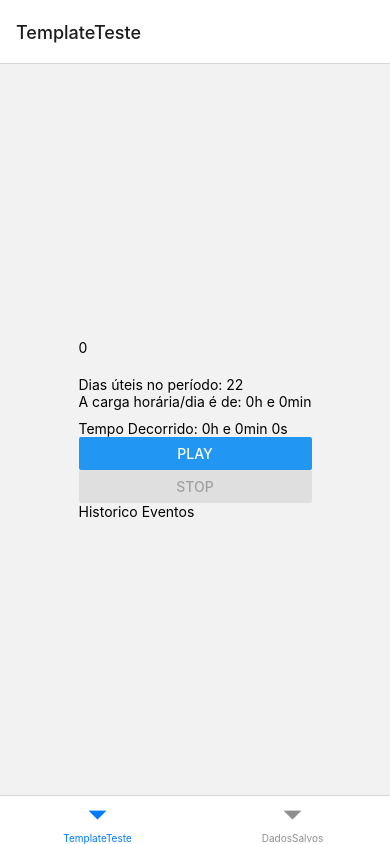
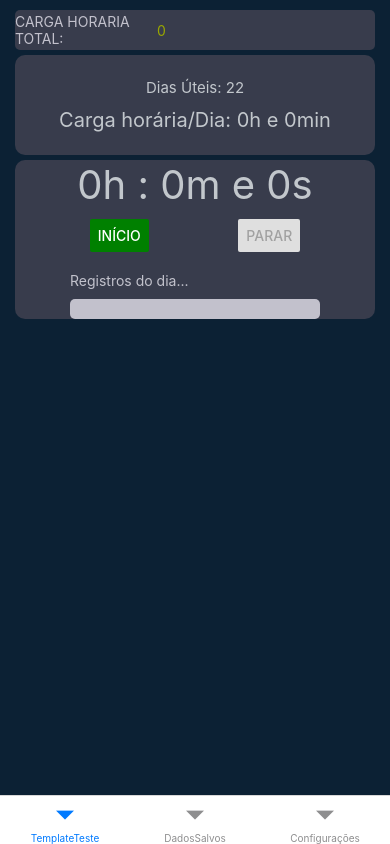
Before and after one commit to AndersonAPinto/react-nativeCheckPoint, a React Native app: screen / in a window 390 px wide. Built offline with nearby package versions, Linux system fonts and the light colour scheme.

Commit message:
update style. APP

```diff
--- a/App.js
+++ b/App.js
@@ -2,7 +2,7 @@ import React from 'react';
 import { NavigationContainer } from '@react-navigation/native';
 import { createNativeStackNavigator } from '@react-navigation/native-stack';
 import Tabs from './src/Tabs';
-
+import Tela from './src/Tela';
 const Stack = createNativeStackNavigator();
 
 export default function App() {
--- a/package.json
+++ b/package.json
@@ -9,6 +9,8 @@
     "web": "expo start --web"
   },
   "dependencies": {
+    "@emotion/styled": "^11.11.0",
+    "@mui/icons-material": "^5.15.11",
     "@react-native-async-storage/async-storage": "1.21.0",
     "@react-native-community/datetimepicker": "^7.6.2",
     "@react-navigation/bottom-tabs": "^6.5.14",
@@ -24,7 +26,9 @@
     "react-native-datepicker": "^1.7.2",
     "react-native-safe-area-context": "4.8.2",
     "react-native-screens": "~3.29.0",
-    "react-native-sound": "^0.11.2"
+    "react-native-sound": "^0.11.2",
+    "react-native-vector-icons": "^10.0.3",
+    "styled-components": "^6.1.8"
   },
   "devDependencies": {
     "@babel/core": "^7.20.0"
--- a/src/CalculadoraDiasUteis.js
+++ b/src/CalculadoraDiasUteis.js
@@ -5,7 +5,7 @@ import Cronometro from './Cronometro';
 import { SafeAreaView } from 'react-native-safe-area-context';
 
 
-const CalculadoraDiasUteis = ({cargaHoraria}) => {
+const CalculadoraDiasUteis = ({ cargaHoraria }) => {
     const [diasUteis, setDiasUteis] = useState(0);
 
     useEffect(() => {
@@ -43,25 +43,39 @@ const CalculadoraDiasUteis = ({cargaHoraria}) => {
     console.log('cargaHoraria recebida em CalculadoraDiasUteis:', cargaHoraria);
 
     return (
-        <SafeAreaView style={styles.container}>
+
             <View>
-                <Text>Dias úteis no período: {diasUteis}</Text>
-                <Text style={styles.textCargaH}>A carga horária/dia é de: {cargaHorariaFormatada}</Text>
+                <View style={styles.container}>
+                    <Text style={styles.textCargaUteis}>Dias Úteis: {diasUteis}</Text>
+                    <Text style={styles.textCargaHoraria}>Carga horária/Dia: {cargaHorariaFormatada}</Text>
+                </View>
                 <Cronometro cargaHorariaFormatada={cargaHorariaFormatada} />
             </View>
-        </SafeAreaView>
+
     );
 };
 
 const styles = StyleSheet.create({
-    textCargaH: {
-        marginBottom: 10,
+    container: {
+        width: 'auto',
+        height: 100,
+        marginLeft: 15,
+        marginRight: 15,
+        borderRadius: 10,
+        backgroundColor: '#383c4c',
+        alignItems:'center',
+        justifyContent:'center',
+        marginBottom: 5,
     },
-    container:{
-        flex:1,
-        justifyContent:'center',
-        alignItems:'center',
+    textCargaHoraria:{
+        color: '#C2C7CC',
+        fontSize: 20,
     },
+    textCargaUteis:{
+        color: '#C2C7CC',
+        fontSize: 15,
+        height:30,
+    }
 });
 
 export default CalculadoraDiasUteis;
--- a/src/Cronometro.js
+++ b/src/Cronometro.js
@@ -1,5 +1,5 @@
 import React, { useState, useEffect } from 'react';
-import { View, Text, Button, Alert } from 'react-native';
+import { View, Text, Button, Alert, StyleSheet } from 'react-native';
 import HistoricoEventos from './HistoricoEventos';
 import { useNavigation } from '@react-navigation/native';
 import AsyncStorage from '@react-native-async-storage/async-storage';
@@ -19,7 +19,8 @@ function Cronometro({ cargaHorariaFormatada }) {
     const horasDecorridas = Math.floor(tempoDecorrido / 3600);
     const minutosDecorridos = Math.floor((tempoDecorrido % 3600) / 60);
     const segundosDecorridos = tempoDecorrido % 60;
-    const tempoDecorridoFormatado = `${horasDecorridas}h e ${minutosDecorridos}min ${segundosDecorridos}s`;
+    const tempoDecorridoFormatado = `${horasDecorridas}h : ${minutosDecorridos}m e ${segundosDecorridos}s`;
+
 
     async function playAudio() {
         const { sound } = await Audio.Sound.createAsync(
@@ -43,14 +44,14 @@ function Cronometro({ cargaHorariaFormatada }) {
                         clearInterval(id);
                         setIsRunning(false);
                         playAudio().then(sound => {
-                            Alert.alert('Pausa Necessária', 'Faça uma pausa de no mínimo 15 minutos.', [
+                            Alert.alert('Intervalo Necessário', 'Faça um intervalo de no mínimo 15 minutos.', [
                                 { text: "OK", onPress: () => sound.stopAsync() } // Para a reprodução ao tocar em OK
                             ]);
                         });
                         //Alert.alert('Pausa Necessária', 'Faça uma pausa de no mínimo 15 minutos.');
                     }
                     // Verifica se o tempo decorrido atingiu a carga total de 9h:50min
-                    if (novoTempo === 35400){
+                    if (novoTempo === 35400) {
                         clearInterval(id); // Para o cronômetro
                         setIsRunning(false); // Atualiza o estado para pausar o cronômetro
                         playAudio().then(sound => {
@@ -74,7 +75,7 @@ function Cronometro({ cargaHorariaFormatada }) {
                     }
                     return novoTempo; // Incrementa o tempo decorrido
                 });
-            }, 1); // 60000 ms = 1 minuto
+            }, 1000); // 60000 ms = 1 minuto
             setIntervalId(id); // Salva o ID do intervalo para poder limpar depois
             return () => clearInterval(id); // Limpa o intervalo ao desmontar o componente ou quando pausar
         }
@@ -88,17 +89,17 @@ function Cronometro({ cargaHorariaFormatada }) {
                 const diferencaHora = agora.getTime() - new Date(UltimoStop).getTime();
                 const tempoDePausa = 39600000; // 11 horas de Pausa
 
-                if (diferencaHora < tempoDePausa){
+                if (diferencaHora < tempoDePausa) {
                     const horasRestantes = Math.floor((tempoDePausa - diferencaHora) / 3600000);
                     const minutosRestantes = Math.floor(((tempoDePausa - diferencaHora) % 3600000) / 60000);
                     const segundosRestantes = Math.floor(((tempoDePausa - diferencaHora) % 60000) / 1000);
 
-                    setMensagemTempoRestante(`Aguarde ${horasRestantes}h ${minutosRestantes}min ${segundosRestantes}s para reiniciar o cronômetro.`);
+                    setMensagemTempoRestante(`... Aguarde ... ${horasRestantes}h ${minutosRestantes}min ${segundosRestantes}s para reiniciar o cronômetro`);
                 } else {
                     setMensagemTempoRestante("");
                     clearInterval(intervalId);
                 }
-            },1000); //1000ms === 1 segundo ou 60000 === 1 minuto
+            }, 1000); //1000ms === 1 segundo ou 60000 === 1 minuto
         }
 
         return () => clearInterval(intervalId);
@@ -107,15 +108,15 @@ function Cronometro({ cargaHorariaFormatada }) {
     const handlePlay = () => {
         if (!historicoStop) {
             setIsRunning(true);
-            setHistoricoEventos(historicoAtual => [...historicoAtual, { tipo: "Play", momento: new Date() }]);
+            setHistoricoEventos(historicoAtual => [...historicoAtual, { tipo: "Início ⏱", momento: new Date().toTimeString() }]);
         } else {
-            console.log("Ação de Play bloqueada devido a um Stop recente.");
+            console.log("Ação de Início bloqueada devido a uma Parada recente.");
         }
     };
     const handlePause = () => {
         if (isRunning) {
             setIsRunning(false);
-            setHistoricoEventos(historicoAtual => [...historicoAtual, { tipo: "Pause", momento: new Date() }]);
+            setHistoricoEventos(historicoAtual => [...historicoAtual, { tipo: "Intervalo ⏸", momento: new Date().toTimeString() }]);
         }
     };
     const handleStop = async () => {
@@ -123,11 +124,11 @@ function Cronometro({ cargaHorariaFormatada }) {
         setTempoDecorrido(0);
         setUltimoStop(new Date());
         setHistoricoStop(true);
-        setHistoricoEventos(historicoAtual => [...historicoAtual, { tipo: "Stop", momento: new Date() }]);
-        const eventoStop = { tipo: "Stop", momento: new Date().toLocaleDateString()};
+        setHistoricoEventos(historicoAtual => [...historicoAtual, { tipo: "Parar ⚐", momento: new Date().toTimeString() }]);
+        const eventoStop = { tipo: "Parar", momento: new Date().toLocaleDateString() };
         await salvarEvento(eventoStop);
         const dataSalvamento = new Date();
-        const eventosSalvos = historicoEventos.filter(evento => evento.tipo === "Play" || evento.tipo === "Pause");
+        const eventosSalvos = historicoEventos.filter(evento => evento.tipo === "Início" || evento.tipo === "Intervalo");
         try {
             const dadosAtuais = await AsyncStorage.getItem('dadosSalvos');
             const dadosAtualizados = dadosAtuais ? JSON.parse(dadosAtuais) : {};
@@ -135,8 +136,8 @@ function Cronometro({ cargaHorariaFormatada }) {
 
             await AsyncStorage.setItem('dadosSalvos', JSON.stringify(dadosAtualizados));
             Alert.alert("Carga horária do dia salva");
-            navigation.navigate('Teste');
-        }catch (error) {
+            navigation.navigate('DadosSalvos');
+        } catch (error) {
             console.log("Erro ao salvar dados", error);
         }
         setHistoricoEventos([]);
@@ -158,27 +159,63 @@ function Cronometro({ cargaHorariaFormatada }) {
     };
     // Formatação do tempo decorrido para exibição
     return (
-        <View>
+        <View style={styles.telaInformacoes}>
             {mensagemTempoRestante ? (
                 // Se existe uma mensagem de tempo restante, exibe ela
-                <Text>{mensagemTempoRestante}</Text>
+                <Text style={styles.msgTempoRestante}>{mensagemTempoRestante}</Text>
             ) : (
                 // Caso contrário, exibe o tempo decorrido
-                <Text>Tempo Decorrido: {tempoDecorridoFormatado}</Text>
+                <Text style={styles.msgTempoRestante}>{tempoDecorridoFormatado}</Text>
             )}
-            {!isRunning && <Button title="Play"
+            <View style={styles.btnInicioEIntervalo}>
+                {!isRunning && <Button title="Início"
+                    color="green"
                     onPress={handlePlay}
-                disabled = {!!mensagemTempoRestante} //Converte a string para booleano
+                    disabled={!!mensagemTempoRestante} //Converte a string para booleano
                 />}
-            {isRunning && <Button title="Pause" onPress={handlePause} />}
-            <Button title="Stop"
+                {isRunning && <Button title="Intervalo"
+                    color='yellow'
+                    onPress={handlePause} />}
+                <Button title="Parar"
+                    color="red"
                     disabled={historicoEventos.length === 0}
                     onPress={() => {
                         handleStop();
                         console.log(JSON.stringify(dadosSalvos));
                     }} />
+            </View>
             <HistoricoEventos historicoEventos={historicoEventos} />
         </View>
     );
 };
+
+const styles = StyleSheet.create({
+    telaInformacoes: {
+        width: 'auto',
+        height: 'auto',
+        marginLeft: 15,
+        marginRight: 15,
+        marginBottom: 15,
+        borderRadius: 10,
+        backgroundColor: '#383c4c',
+
+        alignItems: 'center',
+        padding: 0,
+    },
+    msgTempoRestante: {
+        fontSize: 40,
+        color: '#C2C7CC',
+        textAlign:'auto',
+        paddingLeft:1,
+        paddingRight:1,
+    },
+    btnInicioEIntervalo: {
+        flexDirection: 'row',
+        justifyContent: 'space-around',
+        width: 300,
+        marginTop: 10,
+        marginBottom: 10,
+    },
+});
+
 export default Cronometro
--- a/src/DadosSalvos.js
+++ b/src/DadosSalvos.js
@@ -4,7 +4,7 @@ import AsyncStorage from '@react-native-async-storage/async-storage';
 import { useFocusEffect } from '@react-navigation/native';
 
 
-const Teste = () => {
+const DadosSalvos = () => {
     const [dadosSalvos, setDadosSalvos] = useState({});
 
     console.log('Os dadosSalvos sao ', dadosSalvos)
@@ -91,4 +91,4 @@ const styles = StyleSheet.create({
         marginTop: 20,
     },
 });
-export default Teste;
+export default DadosSalvos;
--- a/src/HistoricoEventos.js
+++ b/src/HistoricoEventos.js
@@ -1,18 +1,38 @@
 import React from 'react';
-import { View, Text } from 'react-native';
+import { View, Text, StyleSheet } from 'react-native';
 
 
 const HistoricoEventos = ({ historicoEventos }) => {
-  console.log('historico de eventos',historicoEventos);
+  console.log('historico de eventos', historicoEventos);
   return (
-      <View>
+    <View>
+      <Text style={styles.textRegistro}>Registros do dia...</Text>
+      <View style={styles.viewHistoricaEventos}>
         {historicoEventos.map((evento, index) => (
-          <Text key={index}>{evento.tipo}: {evento.momento.toLocaleString()}</Text>
+          <Text style={styles.textHE} key={index}>{evento.tipo}: {evento.momento.toLocaleString()}</Text>
         ))}
-        <Text>Historico Eventos</Text>
+
       </View>
+    </View>
   );
 };
 
+const styles = StyleSheet.create({
+  viewHistoricaEventos: {
+    backgroundColor: '#C2C1CC',
+    padding:10,
+    borderRadius: 5,
+    width: 250,
+
+  },
+  textRegistro:{
+    color: '#C2c2cc',
+    marginTop: 10,
+    marginBottom: 10,
+  },
+  textHE: {
+    color: 'yellow',
+  }
+});
 
 export default HistoricoEventos;
--- a/src/Tabs.js
+++ b/src/Tabs.js
@@ -2,6 +2,7 @@ import {React} from 'react'
 import { createBottomTabNavigator } from '@react-navigation/bottom-tabs';
 import TemplateTeste from './TemplateTeste';
 import DadosSalvos from './DadosSalvos';
+import Tela from './Tela';
 
 const Tab = createBottomTabNavigator();
 
@@ -10,8 +11,27 @@ export default function Tabs() {
 
     return (
         <Tab.Navigator>
-            <Tab.Screen name='TemplateTeste' component={TemplateTeste} />
-            <Tab.Screen name='DadosSalvos' component={DadosSalvos} />
+            <Tab.Screen
+            name='TemplateTeste'
+            component={TemplateTeste}
+            options={{
+                headerShown: false,
+            }}
+            />
+            <Tab.Screen
+            name='DadosSalvos'
+            component={DadosSalvos}
+            options={{
+                headerShown: false,
+            }}
+            />
+            <Tab.Screen
+                name='Configurações'
+                component={Tela}
+                options={{
+                    headerShown: false,
+                }}
+            />
         </Tab.Navigator>
     )
 }
--- /dev/null
+++ b/src/Tela.js
@@ -0,0 +1,111 @@
+import { Verified } from '@mui/icons-material';
+import React from 'react'
+import { View, Text, StyleSheet, TouchableOpacity } from 'react-native';
+import { SafeAreaView } from 'react-native-safe-area-context';
+import Icon from 'react-native-vector-icons/MaterialIcons';
+const Tela = () => {
+  return (
+    <SafeAreaView style={{ flex: 1 }}>
+      <View style={styles.container__principal}>
+        <Text style={styles.textPrincipal}>App Check Point</Text>
+        <View style={styles.telaInformacoes}>
+          <Text style={styles.text_telaInformacoes}>29/02/2024</Text>
+          <Text style={styles.number_telaInformacoes}> 09:02<Text style={styles.number_telaInformacoesSeg}>02</Text> </Text>
+          <Text style={styles.text_inicio}>
+            <Icon name="work-history" size={20} color="green" /> Início
+          </Text>
+        </View>
+        <View style={styles.icons}>
+          <TouchableOpacity style={styles.icon}>
+            <Icon name="work-history" size={50} color="green" marginTop={10} />
+          </TouchableOpacity>
+          <TouchableOpacity style={styles.icon}>
+            <Icon name="hourglass-top" size={50} color="yellow" marginTop={10} />
+          </TouchableOpacity>
+          <TouchableOpacity style={styles.icon}>
+            <Icon name="sports-score" size={50} color="white" marginTop={10} />
+          </TouchableOpacity>
+        </View>
+        <Text style={styles.textRegistros}>Registros do dia ...</Text>
+        <View style = {styles.viewRegistros}>
+            <Text> 29 / 02 /2024</Text>
+            <Text> 08:00  12:00  13:30  18:18</Text>
+        </View>
+      </View>
+    </SafeAreaView>
+  )
+}
+
+const styles = StyleSheet.create({
+  container__principal: {
+    flex: 1,
+    padding: 0,
+    margin: 0,
+    backgroundColor: '#0C2134'
+  },
+  textPrincipal:{
+    textAlign:'center',
+    color: '#C2C7CC',
+    margin: 5,
+    fontSize: 20,
+  },
+  telaInformacoes: {
+    width: 'auto',
+    height: 300,
+    marginLeft: 15,
+    marginRight: 15,
+    marginBottom: 15,
+    borderRadius: 30,
+    backgroundColor: '#383c4c',
+  },
+  text_telaInformacoes: {
+    color: '#C2C7CC',
+    margin: 25,
+    fontSize: 15,
+  },
+  number_telaInformacoes: {
+    flex: 1,
+    color: '#C2C7CC',
+    textAlign: 'center',
+    fontSize: 100,
+  },
+  number_telaInformacoesSeg:{
+    fontSize: 30
+  },
+  text_inicio: {
+    color: '#C2C7CC',
+    textAlign: 'center',
+    fontSize: 25,
+    marginBottom: 20,
+  },
+  icons: {
+    flexDirection: 'row',
+    justifyContent: 'space-between',
+    marginBottom: 10,
+    padding: 0,
+    marginLeft: 15,
+    marginRight: 15,
+  },
+  icon: {
+    borderRadius: 100,
+    backgroundColor: '#383c4c',
+    height: 70,
+    width: 70,
+    alignItems: 'center',
+  },
+  textRegistros:{
+    color: '#C2C7CC',
+    marginLeft: 17,
+    marginBottom: 10,
+  },
+  viewRegistros:{
+    marginLeft: 15,
+    marginRight: 15,
+    backgroundColor: '#A1A2A7',
+    borderRadius: 10,
+    padding: 10,
+
+  }
+})
+
+export default Tela;
--- a/src/TemplateTeste.js
+++ b/src/TemplateTeste.js
@@ -1,5 +1,5 @@
 import React, { useState, useEffect } from 'react'
-import { View, TextInput, StyleSheet } from 'react-native';
+import { View, TextInput, StyleSheet, Text } from 'react-native';
 import CalculadoraDiasUteis from './CalculadoraDiasUteis'
 import { SafeAreaView } from 'react-native-safe-area-context';
 import AsyncStorage from '@react-native-async-storage/async-storage';
@@ -34,14 +34,17 @@ function TemplateTeste() {
   }, []);
 
   return (
-        <SafeAreaView style={styles.container}>
-            <View>
+    <SafeAreaView style={{ flex: 1 }}>
+      <View style={styles.container__principal}>
+        <View style={styles.viewSettings}>
+            <View style={styles.containerView}>
+              <Text style={styles.textCarga}>CARGA HORARIA TOTAL: </Text>
               <TextInput
                 style={styles.input}
                 //underlineColorAndroid="transparent"
                 selectionColor="transparent"
-                    placeholder="Digite a carga horária total"
                 value={cargaHoraria.toString()}
+                placeholder=' '
                 onChangeText={text => {
                   const valorNumerico = parseInt(text) || 0;
                   setCargaHoraria(valorNumerico);
@@ -49,23 +52,44 @@ function TemplateTeste() {
                 }}
                 keyboardType="numeric"
               />
+            </View>
+        </View>
         <CalculadoraDiasUteis cargaHoraria={cargaHoraria} />
       </View>
     </SafeAreaView>
-
   );
 }
 const styles = StyleSheet.create({
-    container: {
+  container__principal: {
     flex: 1,
+    padding: 0,
+    margin: 0,
+    backgroundColor: '#0C2134',
+
+  },
+  viewSettings: {
+    height: 40,
     justifyContent: 'center',
     alignItems: 'center',
+    width: 'auto',
+    marginTop: 10,
+    marginLeft: 15,
+    marginRight: 15,
+    borderRadius: 5,
+    backgroundColor: '#383c4c',
+    marginBottom: 5,
+  },
+  containerView:{
+    flexDirection: 'row',
+    alignItems:'center',
+
   },
   input: {
-        marginBottom: 20,
+    color: '#99a700',
+    marginLeft: 10,
   },
-    textCargaH: {
-        marginBottom: 10,
+  textCarga: {
+    color: '#C2C1CC'
   },
 });
 
```
Also changed, not shown: 1 other file (tests, documents, lock files or other folders). Lines whose indentation alone changed are shown as unchanged.
